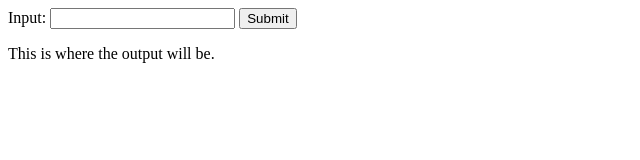
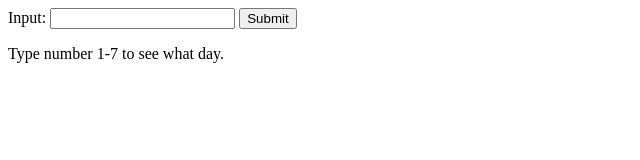
Before and after one commit to dragonwalts/dragonwalts.github.io, a plain HTML site: page index.html in a window 1280 px wide. Shown: the full height of the page, 0-640 px from the left. Drawn offline with nearby package versions, Linux system fonts and the light colour scheme.

Commit message:
no message

```diff
--- a/index.html
+++ b/index.html
@@ -8,7 +8,7 @@
 	<label>Input: </label>
 	<input type="number" id="input1" />
 	<button onclick="process();">Submit</button>
-	<p><div id="output">This is where the output will be.</div></p>
+	<p><div id="output">Type number 1-7 to see what day.</div></p>
 
 
 	<script type="text/javascript">
```
